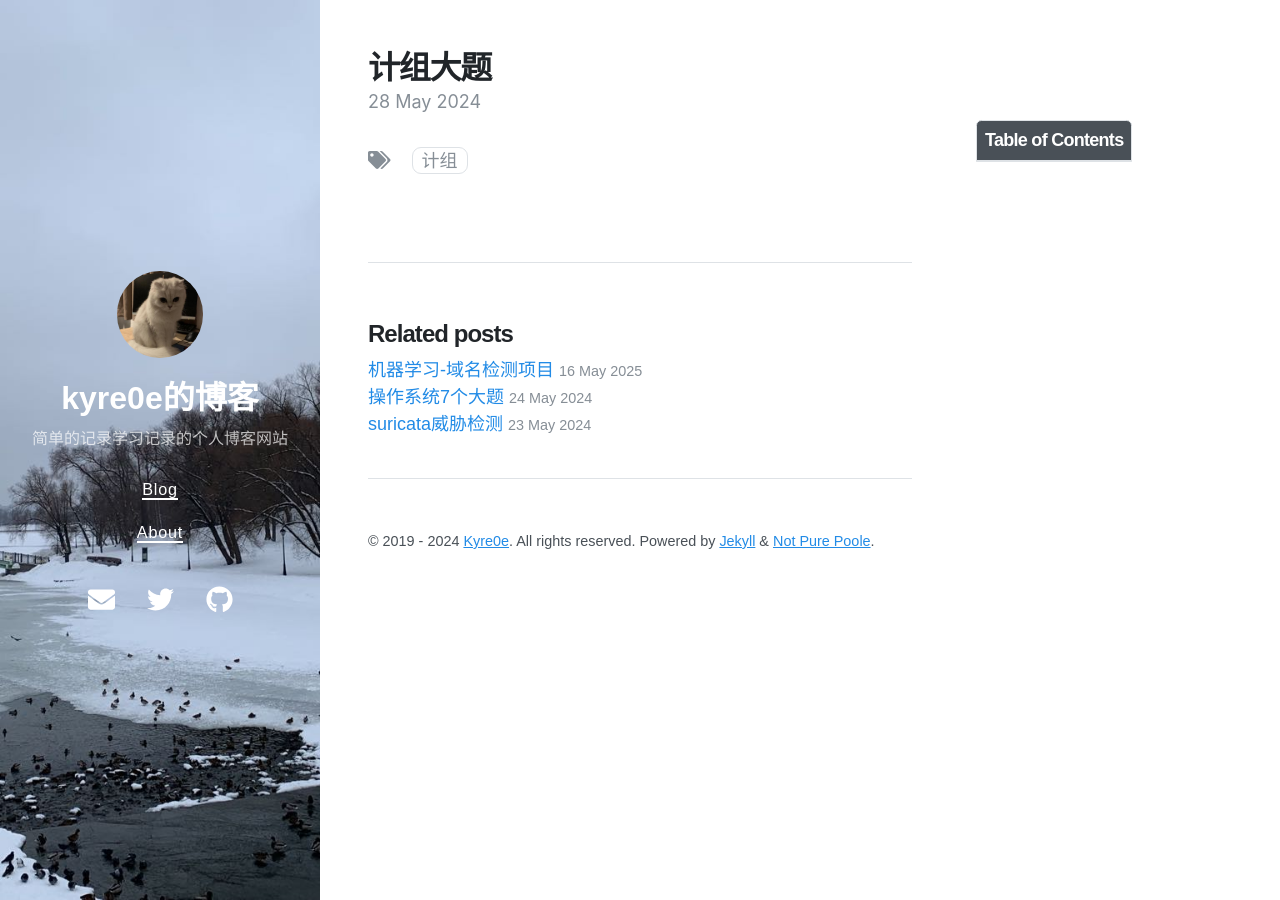
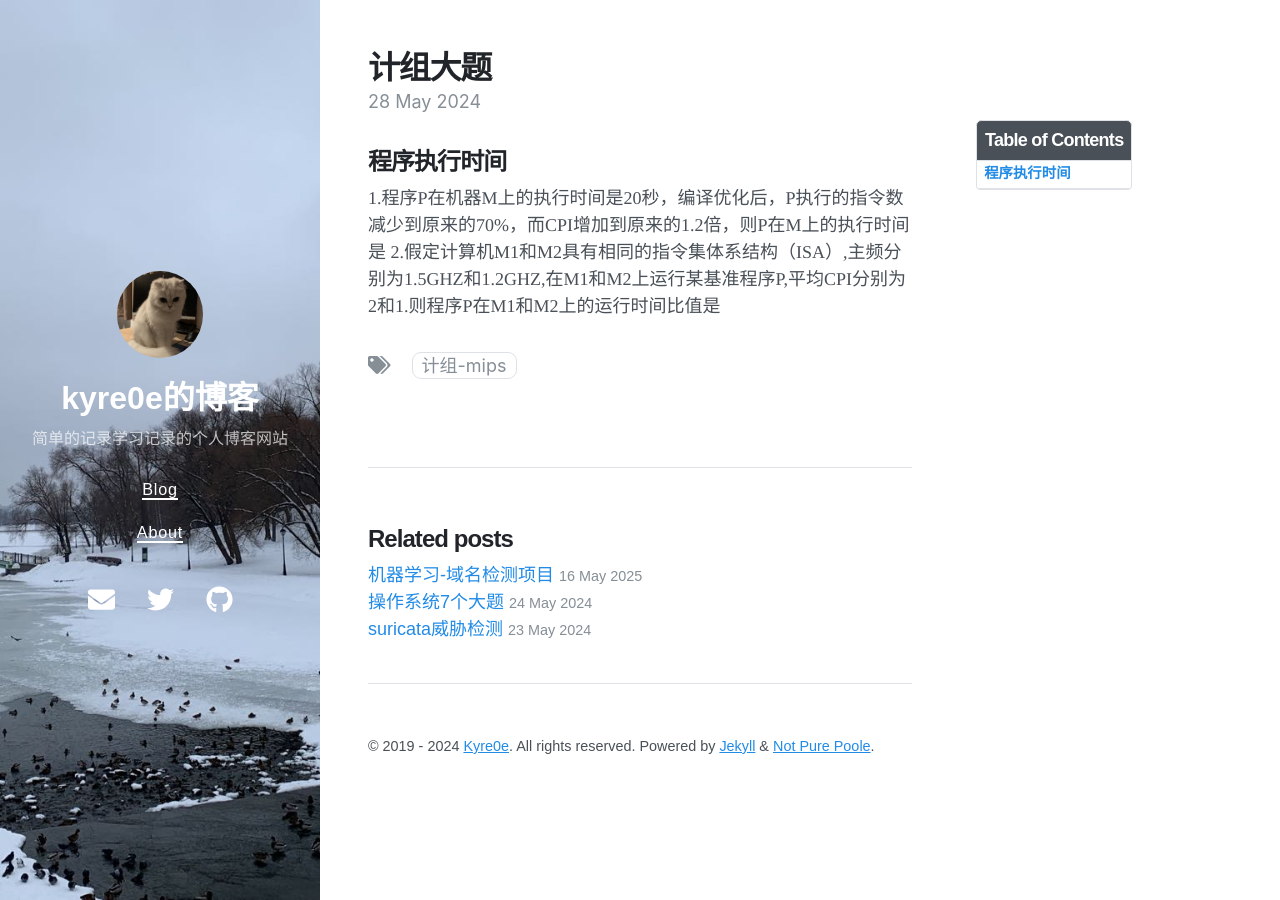
Before and after one commit to Kyre0ee/Kyre0ee.github.io, a Jekyll site: the page built from _posts/2024-05-28-计组大题.md, in a window 1280 px wide. Built offline with Jekyll 4.4.1, drawn with Linux system fonts in a browser that asks for light colours; nearby versions of some CDN libraries.

Commit message:
Update 2024-05-28-计组大题.md

```diff
--- a/_posts/2024-05-28-计组大题.md
+++ b/_posts/2024-05-28-计组大题.md
@@ -2,6 +2,10 @@
 layout: post
 title: 计组大题
 date: 2024-05-28 09:30
-tags: 计组
+tags: 计组-MIPS
 toc: true
 ---
+
+## 程序执行时间
+1.程序P在机器M上的执行时间是20秒，编译优化后，P执行的指令数减少到原来的70%，而CPI增加到原来的1.2倍，则P在M上的执行时间是
+2.假定计算机M1和M2具有相同的指令集体系结构（ISA）,主频分别为1.5GHZ和1.2GHZ,在M1和M2上运行某基准程序P,平均CPI分别为2和1.则程序P在M1和M2上的运行时间比值是
```
